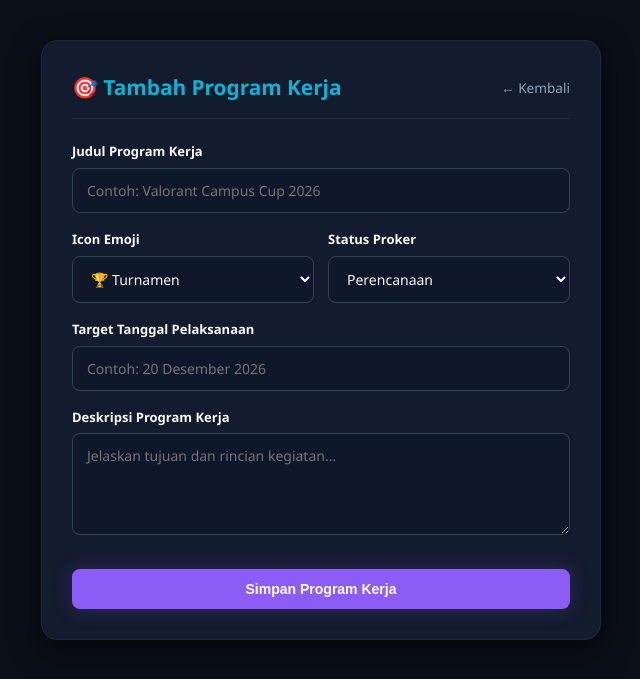
After one commit to MuftiKintaro/Organization_Management, a Laravel app: page /programs/create in a window 1280 px wide. The commit adds this page. Shown: the top 679 px of the page, without its empty margins (319-959 px from the left). Run offline with Laravel 10, Linux system fonts and the light colour scheme.

Commit message:
Selesai Week 10: Controller CRUD, Validation, dan RESTful API

```diff
--- a/app/Http/Controllers/ProgramController.php
+++ b/app/Http/Controllers/ProgramController.php
@@ -7,27 +7,142 @@ use Illuminate\Http\Request;
 
 class ProgramController extends Controller
 {
-    public function index()
+    // TASK 01 & TASK 03: READ (Web View & API JSON)
+    public function index(Request $request)
     {
         $programList = Program::all();
+
+        if ($request->is('api/*') || $request->wantsJson()) {
+            return response()->json([
+                'data' => $programList
+            ], 200);
+        }
+
         return view('index', compact('programList'));
     }
 
+    // TASK 01: FORM CREATE
+    public function create()
+    {
+        return view('programs.create');
+    }
+
+    // TASK 01, TASK 02 & TASK 03: CREATE + VALIDATION (Web & API JSON)
+    public function store(Request $request)
+    {
+        $validated = $request->validate([
+            'judul'     => 'required|string|max:100',
+            'deskripsi' => 'required|string',
+            'icon'      => 'nullable|string|max:20',
+            'status'    => 'nullable|string|max:50',
+            'tanggal'   => 'nullable|string|max:100',
+        ], [
+            'judul.required'     => 'Judul program kerja wajib diisi.',
+            'judul.max'          => 'Judul maksimal 100 karakter.',
+            'deskripsi.required' => 'Deskripsi program kerja wajib diisi.',
+        ]);
+
+        $program = Program::create([
+            'judul'     => $validated['judul'],
+            'icon'      => $validated['icon'] ?? '🎮',
+            'deskripsi' => $validated['deskripsi'],
+            'status'    => $validated['status'] ?? 'Perencanaan',
+            'tanggal'   => $validated['tanggal'] ?? null,
+        ]);
+
+        if ($request->is('api/*') || $request->wantsJson()) {
+            return response()->json([
+                'message' => 'Berhasil',
+                'data'    => $program
+            ], 201);
+        }
+
+        return redirect()->route('dashboard')->with('success', 'Program kerja baru berhasil ditambahkan!');
+    }
+
+    // TASK 03: GET DETAIL BY ID (API JSON)
+    public function show($id)
+    {
+        $program = Program::findOrFail($id);
+
+        return response()->json([
+            'data' => $program
+        ], 200);
+    }
+
+    // TASK 01: FORM EDIT
+    public function edit($id)
+    {
+        $program = Program::findOrFail($id);
+        return view('programs.edit', compact('program'));
+    }
+
+    // TASK 01, TASK 02 & TASK 03: UPDATE + VALIDATION (Web & API JSON)
+    public function update(Request $request, $id)
+    {
+        $validated = $request->validate([
+            'judul'     => 'required|string|max:100',
+            'deskripsi' => 'required|string',
+            'icon'      => 'nullable|string|max:20',
+            'status'    => 'nullable|string|max:50',
+            'tanggal'   => 'nullable|string|max:100',
+        ], [
+            'judul.required'     => 'Judul program kerja wajib diisi.',
+            'judul.max'          => 'Judul maksimal 100 karakter.',
+            'deskripsi.required' => 'Deskripsi program kerja wajib diisi.',
+        ]);
+
+        $program = Program::findOrFail($id);
+
+        $program->update([
+            'judul'     => $validated['judul'],
+            'icon'      => $validated['icon'] ?? $program->icon ?? '🎮',
+            'deskripsi' => $validated['deskripsi'],
+            'status'    => $validated['status'] ?? $program->status ?? 'Perencanaan',
+            'tanggal'   => $validated['tanggal'] ?? $program->tanggal,
+        ]);
+
+        if ($request->is('api/*') || $request->wantsJson()) {
+            return response()->json([
+                'message' => 'Program berhasil diperbarui.',
+                'data'    => $program
+            ], 200);
+        }
+
+        return redirect()->route('dashboard')->with('success', 'Program kerja berhasil diperbarui!');
+    }
+
+    // TASK 01 & TASK 03: DELETE (Web & API JSON)
+    public function destroy(Request $request, $id)
+    {
+        $program = Program::findOrFail($id);
+        $program->delete();
+
+        if ($request->is('api/*') || $request->wantsJson()) {
+            return response()->json([
+                'message' => 'Program berhasil dihapus.'
+            ], 200);
+        }
+
+        return redirect()->route('dashboard')->with('success', 'Program kerja berhasil dihapus!');
+    }
+
+    // Halaman Dashboard Organisasi
     public function dashboard()
     {
         $programList = Program::all();
         return view('dashboard', compact('programList'));
     }
 
+    // Halaman Pengurus & Statistik
     public function pengurus(Request $request)
     {
         $allPrograms = Program::all();
 
-        // Hitung statistik proker dari database
-        $total   =$allPrograms->count();
-        $running =$allPrograms->whereIn('status', ['Sedang Berjalan', 'Berjalan'])->count();
-        $done    =$allPrograms->whereIn('status', ['Terlaksana', 'Selesai'])->count();
-        $planned =$total - $running -$done;
+        $total   = $allPrograms->count();
+        $running = $allPrograms->whereIn('status', ['Sedang Berjalan', 'Berjalan'])->count();
+        $done    = $allPrograms->whereIn('status', ['Terlaksana', 'Selesai'])->count();
+        $planned = $total - $running - $done;
 
         $stats = [
             'total'      => $total,
@@ -37,23 +152,23 @@ class ProgramController extends Controller
             'percentage' => $total > 0 ? round(($done / $total) * 100) : 0,
         ];
 
-        // Filter & pencarian via Eloquent
         $query = Program::query();
 
         if ($request->filled('status') && strtolower($request->status) !== 'semua') {
-            $query->where('status',$request->status);
+            $query->where('status', $request->status);
         }
 
         if ($request->filled('search')) {
-            $keyword =$request->search;
+            $keyword = $request->search;
             $query->where(function ($q) use ($keyword) {
-                $q->where('judul', 'like', "\%{$keyword}%")
+                $q->where('judul', 'like', "%{$keyword}%")
                   ->orWhere('deskripsi', 'like', "%{$keyword}%");
             });
         }
 
-        $programList     = $query->get();$selectedProgram = $request->filled('id') ? Program::find($request->id) : null;
-        $activeFilter    =$request->status ?? ($request->filled('search') ? 'Cari: "' . $request->search . '"' : 'Semua');
+        $programList     = $query->get();
+        $selectedProgram = $request->filled('id') ? Program::find($request->id) : null;
+        $activeFilter    = $request->status ?? ($request->filled('search') ? 'Cari: "' . $request->search . '"' : 'Semua');
 
         $profileData = [
             'nama'    => 'Budi Anantha',
--- /dev/null
+++ b/resources/views/programs/create.blade.php
@@ -0,0 +1,68 @@
+<!DOCTYPE html>
+<html lang="id">
+<head>
+    <meta charset="UTF-8">
+    <meta name="viewport" content="width=device-width, initial-scale=1.0">
+    <title>Tambah Program Kerja - UKM Esports</title>
+    <link rel="stylesheet" href="{{ asset('style.css') }}">
+</head>
+<body style="background-color: #0b0f19; color: #f8fafc; font-family: 'Segoe UI', sans-serif; padding: 40px 20px;">
+
+    <div style="max-width: 560px; margin: 0 auto; background: #131b2e; border: 1px solid #1e293b; border-radius: 16px; padding: 30px; box-shadow: 0 10px 30px rgba(0,0,0,0.6);">
+        <div style="display: flex; justify-content: space-between; align-items: center; border-bottom: 1px solid #1e293b; padding-bottom: 14px; margin-bottom: 22px;">
+            <h2 style="color: #06b6d4; margin: 0; font-size: 1.3rem;">🎯 Tambah Program Kerja</h2>
+            <a href="{{ route('dashboard') }}" style="color: #94a3b8; font-size: 0.85rem;">← Kembali</a>
+        </div>
+
+        <form action="{{ route('programs.store') }}" method="POST">
+            @csrf
+
+            <div class="form-group">
+                <label for="judul">Judul Program Kerja</label>
+                <input type="text" id="judul" name="judul" value="{{ old('judul') }}" placeholder="Contoh: Valorant Campus Cup 2026">
+                @error('judul')
+                    <span style="color: #f87171; font-size: 12px; display: block; margin-top: 5px;">⚠️ {{ $message }}</span>
+                @enderror
+            </div>
+
+            <div style="display: grid; grid-template-columns: 1fr 1fr; gap: 14px;">
+                <div class="form-group">
+                    <label for="icon">Icon Emoji</label>
+                    <select id="icon" name="icon" class="form-control-select" style="width: 100%;">
+                        <option value="🏆" {{ old('icon') == '🏆' ? 'selected' : '' }}>🏆 Turnamen</option>
+                        <option value="🎓" {{ old('icon') == '🎓' ? 'selected' : '' }}>🎓 Bootcamp / Pelatihan</option>
+                        <option value="🎯" {{ old('icon') == '🎯' ? 'selected' : '' }}>🎯 Scrim / Seleksi</option>
+                        <option value="⚙️" {{ old('icon') == '⚙️' ? 'selected' : '' }}>⚙️ Infrastruktur</option>
+                        <option value="🎙️" {{ old('icon') == '🎙️' ? 'selected' : '' }}>🎙️ Caster / Media</option>
+                    </select>
+                </div>
+
+                <div class="form-group">
+                    <label for="status">Status Proker</label>
+                    <select id="status" name="status" class="form-control-select" style="width: 100%;">
+                        <option value="Perencanaan" {{ old('status') == 'Perencanaan' ? 'selected' : '' }}>Perencanaan</option>
+                        <option value="Sedang Berjalan" {{ old('status') == 'Sedang Berjalan' ? 'selected' : '' }}>Sedang Berjalan</option>
+                        <option value="Terlaksana" {{ old('status') == 'Terlaksana' ? 'selected' : '' }}>Terlaksana</option>
+                    </select>
+                </div>
+            </div>
+
+            <div class="form-group">
+                <label for="tanggal">Target Tanggal Pelaksanaan</label>
+                <input type="text" id="tanggal" name="tanggal" value="{{ old('tanggal') }}" placeholder="Contoh: 20 Desember 2026">
+            </div>
+
+            <div class="form-group">
+                <label for="deskripsi">Deskripsi Program Kerja</label>
+                <textarea id="deskripsi" name="deskripsi" rows="4" placeholder="Jelaskan tujuan dan rincian kegiatan..." style="width: 100%; padding: 12px 14px; background-color: #0f172a; border: 1px solid #334155; border-radius: 8px; color: #f8fafc; font-size: 14px; outline: none; resize: vertical;">{{ old('deskripsi') }}</textarea>
+                @error('deskripsi')
+                    <span style="color: #f87171; font-size: 12px; display: block; margin-top: 5px;">⚠️ {{ $message }}</span>
+                @enderror
+            </div>
+
+            <button type="submit" class="button button-full">Simpan Program Kerja</button>
+        </form>
+    </div>
+
+</body>
+</html>
--- a/routes/api.php
+++ b/routes/api.php
@@ -2,18 +2,11 @@
 
 use Illuminate\Http\Request;
 use Illuminate\Support\Facades\Route;
-
-/*
-|--------------------------------------------------------------------------
-| API Routes
-|--------------------------------------------------------------------------
-|
-| Here is where you can register API routes for your application. These
-| routes are loaded by the RouteServiceProvider and all of them will
-| be assigned to the "api" middleware group. Make something great!
-|
-*/
+use App\Http\Controllers\ProgramController;
 
 Route::middleware('auth:sanctum')->get('/user', function (Request $request) {
     return $request->user();
 });
+
+// Week 10 - Task 03: RESTful Program API
+Route::apiResource('programs', ProgramController::class);
--- a/routes/web.php
+++ b/routes/web.php
@@ -3,6 +3,15 @@
 use Illuminate\Support\Facades\Route;
 use App\Http\Controllers\ProgramController;
 
+// Halaman Utama, Dashboard, & Pengurus
 Route::get('/', [ProgramController::class, 'index'])->name('home');
 Route::get('/dashboard', [ProgramController::class, 'dashboard'])->name('dashboard');
 Route::get('/pengurus', [ProgramController::class, 'pengurus'])->name('pengurus');
+
+// Week 10 - Task 01 & 02: Web CRUD & Validation
+Route::get('/programs', [ProgramController::class, 'index'])->name('programs.index');
+Route::get('/programs/create', [ProgramController::class, 'create'])->name('programs.create');
+Route::post('/programs', [ProgramController::class, 'store'])->name('programs.store');
+Route::get('/programs/{id}/edit', [ProgramController::class, 'edit'])->name('programs.edit');
+Route::put('/programs/{id}', [ProgramController::class, 'update'])->name('programs.update');
+Route::delete('/programs/{id}', [ProgramController::class, 'destroy'])->name('programs.destroy');
```
Also changed, not shown: app/Models/Program.php (+7 -2 lines), resources/views/dashboard.blade.php (+18 -40 lines), resources/views/programs/edit.blade.php (added, +69 -0 lines).
